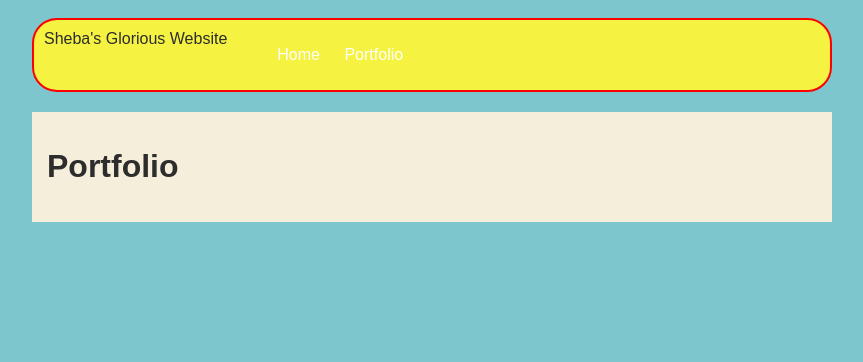
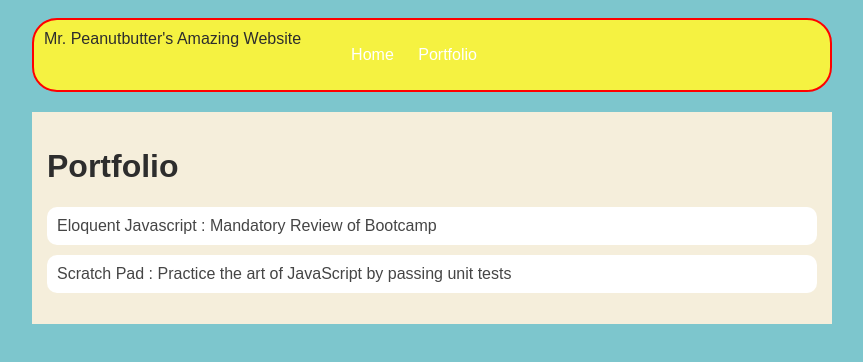
Before and after one commit to Magerman714/Marcus-Ager.github.io, a plain HTML site: page portfolio.html in a window 1280 px wide. Shown: the whole page, without its empty margins (208-1071 px from the left). Drawn offline with nearby package versions, Linux system fonts and the light colour scheme.

Commit message:
add portfolio.html file

```diff
--- a/portfolio.html
+++ b/portfolio.html
@@ -89,7 +89,7 @@
     <body>
       <div id="all-contents">
         <nav>
-            <header>Sheba's Glorious Website</header>
+            <header>Mr. Peanutbutter's Amazing Website</header>
             <ul>
                 <li><a href="index.html">Home</a>
                 </li>
@@ -105,5 +105,7 @@
             </div>
         </main>
       </div>
+      <script src="https://ajax.googleapis.com/ajax/libs/jquery/2.1.3/jquery.min.js"></script>
+        <script id="portfolioScript">$(document).ready(function() {$.getJSON('projects/projects.json').then(function(data) { data.projects.forEach(function(project){ $('#portfolio').append('<li><a href="projects/' + project.name + '/">' + project.title + ' : ' + project.description + '</a></li>'); }); }); });</script>
     </body>
 </html>
```
